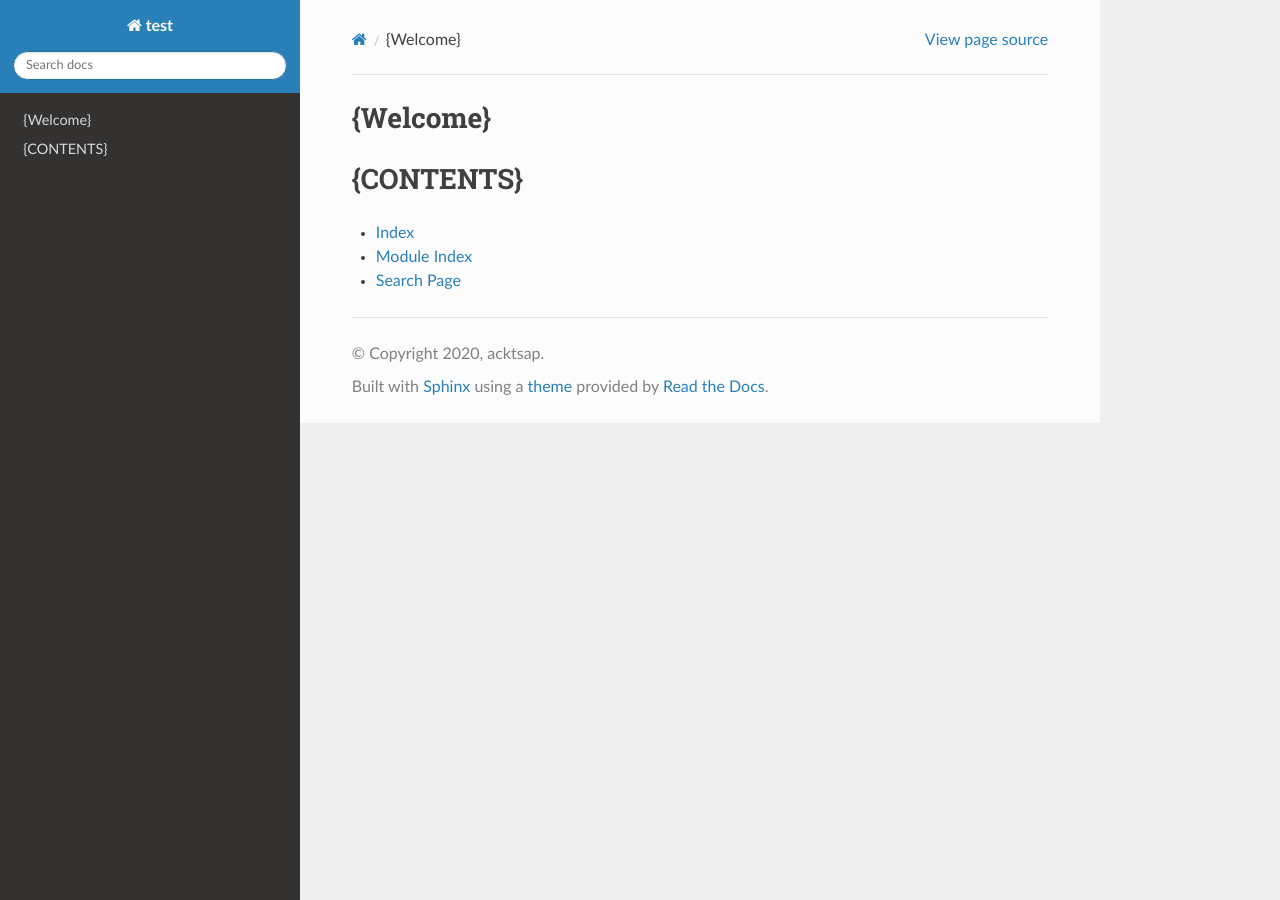
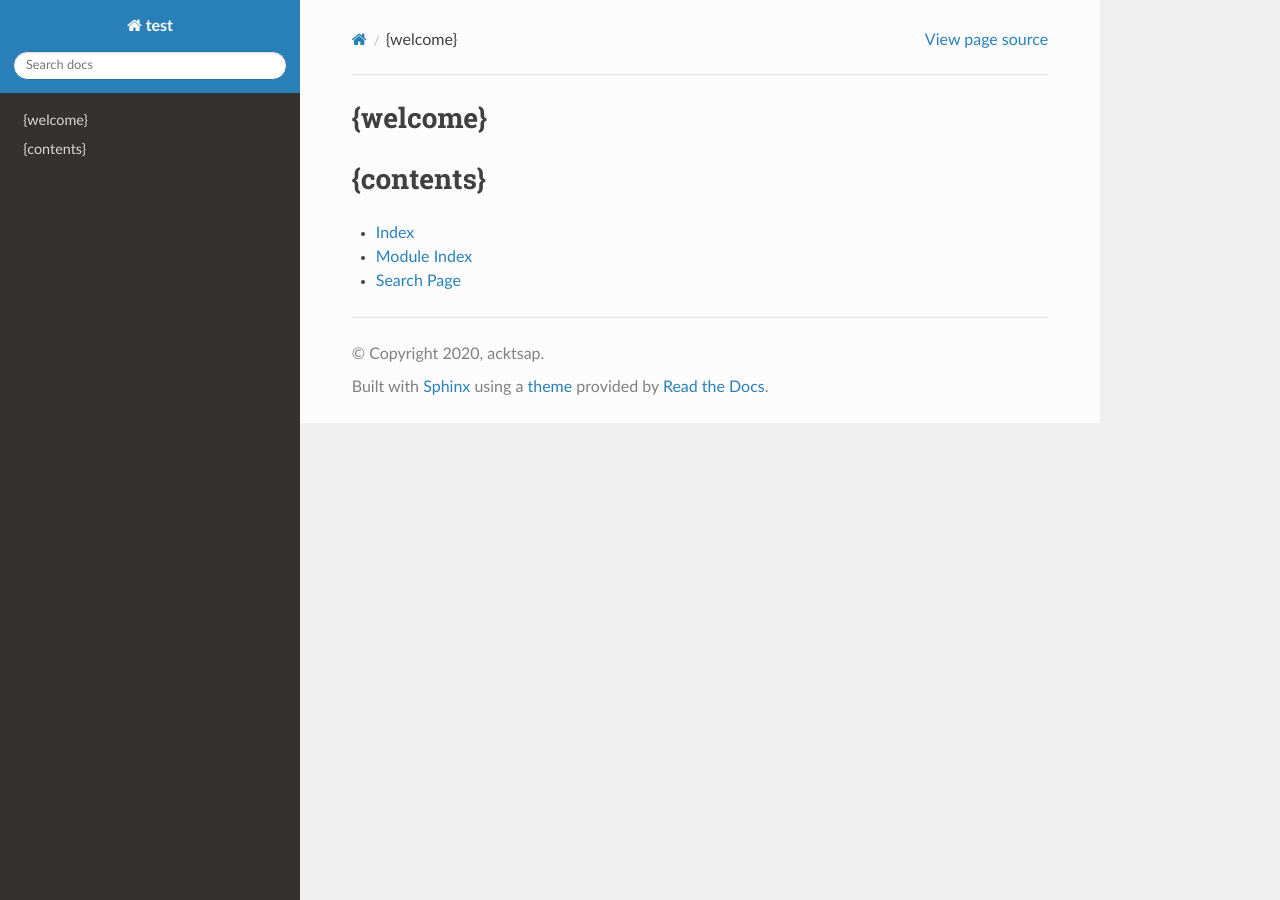
Before and after one commit to acktsap/readthedocs-locale-template, a Sphinx documentation site: the page built from source/index.rst, in a window 1280 px wide. Built offline with Sphinx 7.4.7 and the Read the Docs theme 2.0.0, drawn with Linux system fonts in a browser that asks for light colours.

Commit message:
Update translation

```diff
--- a/source/index.rst
+++ b/source/index.rst
@@ -3,14 +3,14 @@
    You can adapt this file completely to your liking, but it should at least
    contain the root `toctree` directive.
 
-{Welcome}
+{welcome}
 ================================
 
 .. toctree::
    :maxdepth: 2
-   :caption: {Welcome_Caption}:
+   :caption: {welcome_caption}:
 
-{CONTENTS}
+{contents}
 ==================
 
 * :ref:`genindex`
```
Also changed, not shown: 3 other files.
